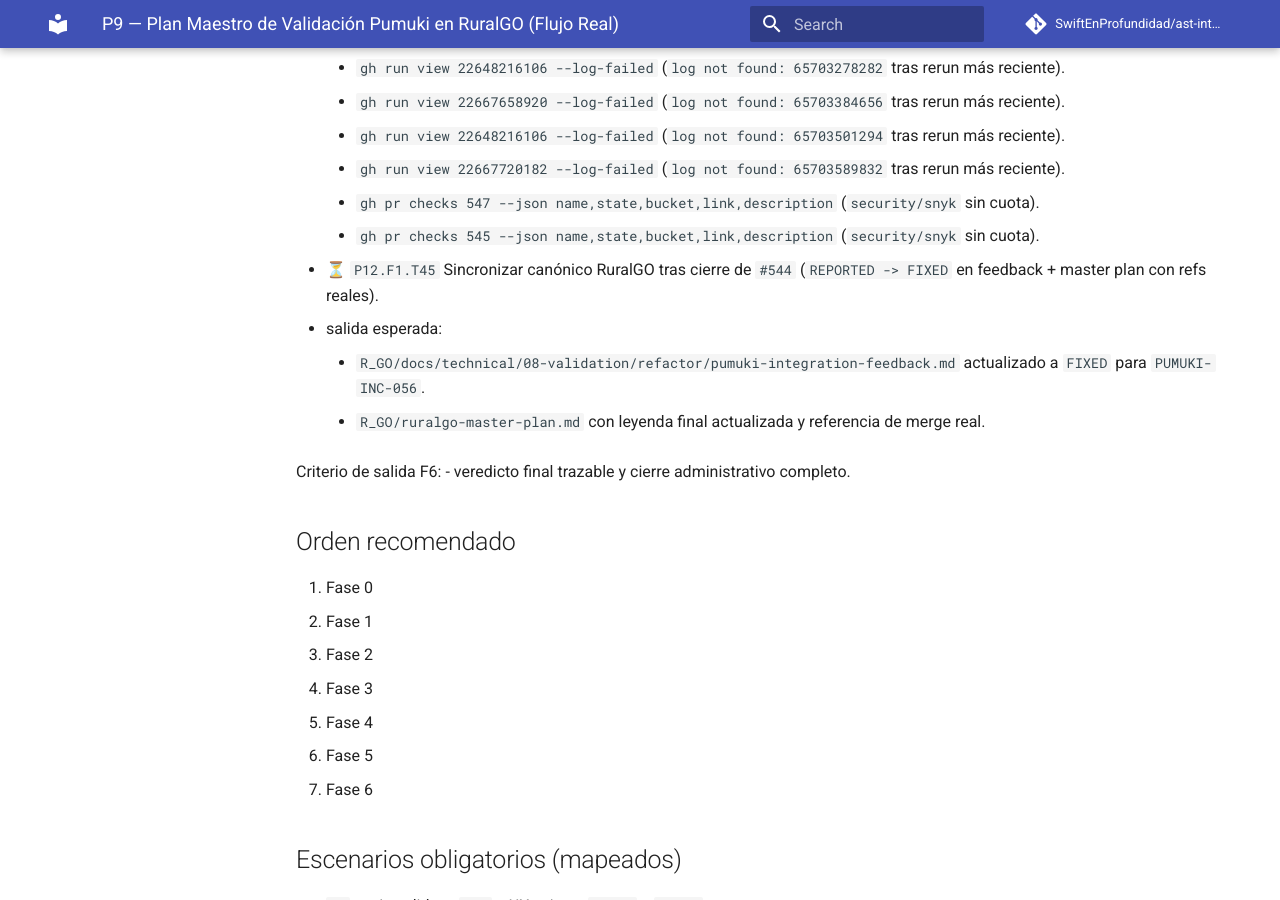
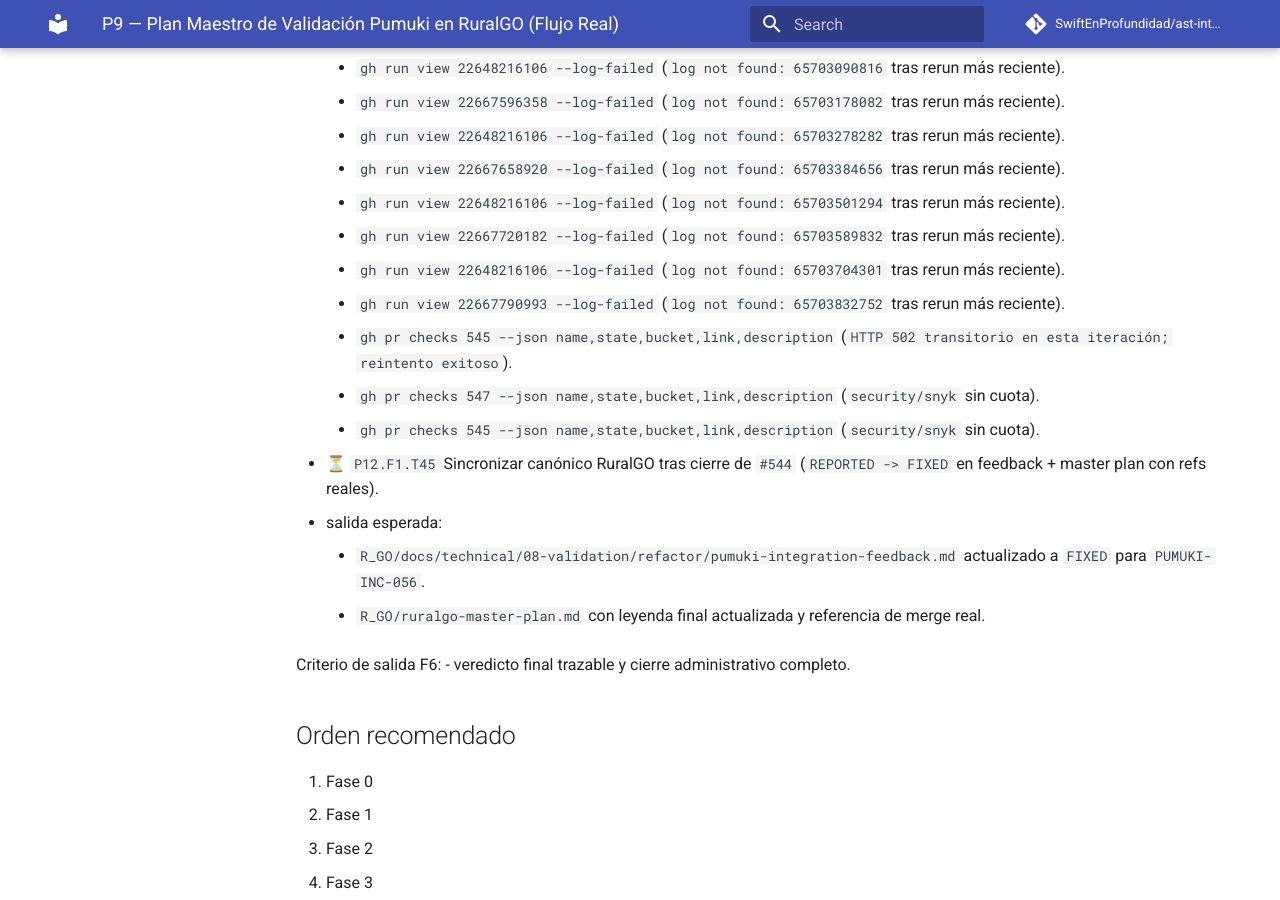
Before and after one commit to SwiftEnProfundidad/ast-intelligence-hooks, an MkDocs documentation site: the page built from docs/seguimiento-completo-validacion-ruralgo-03-03-2026.md, in a window 1280 px wide and 900 px high, scrolled down 53347 px. Built offline with MkDocs 1.6.1 and Material for MkDocs 9.7.7, drawn with Linux system fonts in a browser that asks for light colours; comment, search, counter and statistics services are not loaded; some of the changed text lies outside the part shown.

Commit message:
docs(tracking): append T47 heartbeat for latest blocker cycle

```diff
--- a/docs/seguimiento-completo-validacion-ruralgo-03-03-2026.md
+++ b/docs/seguimiento-completo-validacion-ruralgo-03-03-2026.md
@@ -1379,6 +1379,7 @@ Criterio de salida F5:
       - `https://github.com/SwiftEnProfundidad/ast-intelligence-hooks/issues/546#issuecomment-3996973617`
       - `https://github.com/SwiftEnProfundidad/ast-intelligence-hooks/issues/546#issuecomment-3996984742`
       - `https://github.com/SwiftEnProfundidad/ast-intelligence-hooks/issues/546#issuecomment-3996993890`
+      - `https://github.com/SwiftEnProfundidad/ast-intelligence-hooks/issues/546#issuecomment-3997005494`
     - evidencia de bloqueo vigente:
       - `gh run view 22648407847` (`billing lock` en GitHub Actions).
       - `gh run view 22648597740` (`billing lock` persistente tras rerun/retrigger).
@@ -1419,6 +1420,7 @@ Criterio de salida F5:
       - `gh run view 22667596358` (`billing lock` persistente en `PR #547` tras nuevo rerun).
       - `gh run view 22667658920` (`billing lock` persistente en `PR #547` tras nuevo rerun).
       - `gh run view 22667720182` (`billing lock` persistente en `PR #547` tras nuevo rerun).
+      - `gh run view 22667790993` (`billing lock` persistente en `PR #547` tras nuevo rerun).
       - `gh run view 22648216106 --log-failed` (`log not found: 65642755577`).
       - `gh run view 22648216106 --log-failed` (`log not found: 65642904197` tras nueva iteración).
       - `gh run view 22648597740 --log-failed` (`log not found: 65642481475`).
@@ -1490,6 +1492,9 @@ Criterio de salida F5:
       - `gh run view 22667658920 --log-failed` (`log not found: 65703384656` tras rerun más reciente).
       - `gh run view 22648216106 --log-failed` (`log not found: 65703501294` tras rerun más reciente).
       - `gh run view 22667720182 --log-failed` (`log not found: 65703589832` tras rerun más reciente).
+      - `gh run view 22648216106 --log-failed` (`log not found: 65703704301` tras rerun más reciente).
+      - `gh run view 22667790993 --log-failed` (`log not found: 65703832752` tras rerun más reciente).
+      - `gh pr checks 545 --json name,state,bucket,link,description` (`HTTP 502 transitorio en esta iteración; reintento exitoso`).
       - `gh pr checks 547 --json name,state,bucket,link,description` (`security/snyk` sin cuota).
       - `gh pr checks 545 --json name,state,bucket,link,description` (`security/snyk` sin cuota).
 
```
